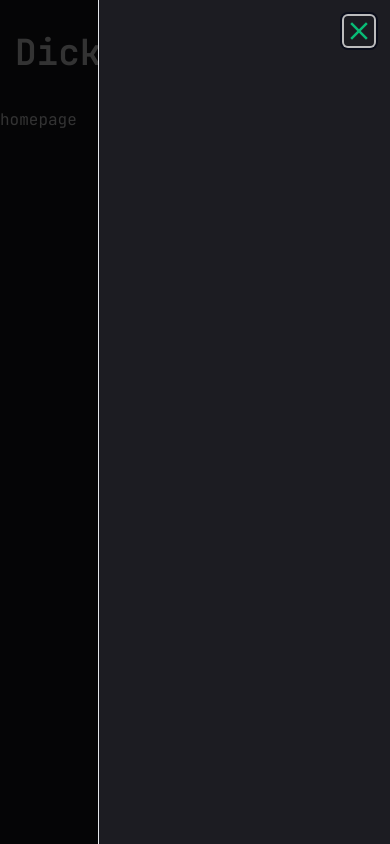
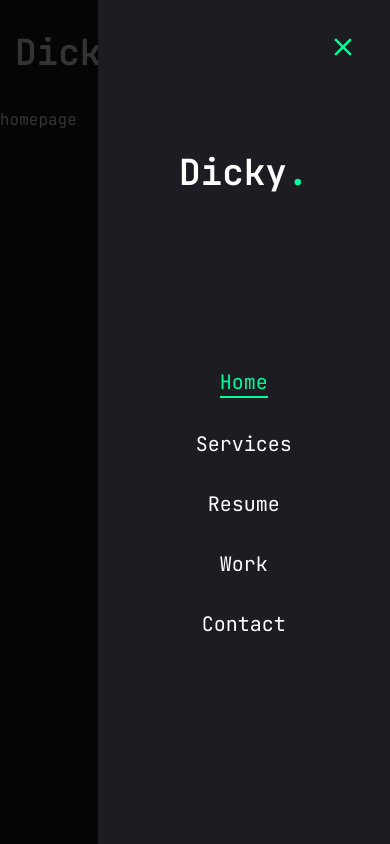
Before and after one commit to diczst/diczst.github.io.new, a Next.js app: page / in a window 390 px wide. Both pictures are taken after a click on the button 367 px from the left and 49 px from the top of the page. Built offline with nearby package versions, Linux system fonts and the light colour scheme.

Commit message:
add navigation mobile nav

```diff
--- a/components/MobileNav.jsx
+++ b/components/MobileNav.jsx
@@ -38,7 +38,25 @@
             </SheetTrigger>
 
             <SheetContent className="flex flex-col">
-                <div></div>
+                <div className="mt-32 mb-40 text-center text-2xl">
+                    <Link href="/">
+                        <h1 className="text-4xl font-semibold">
+                            Dicky<span className="text-accent">.</span>
+                        </h1>
+                    </Link>
+                </div>
+                <nav className="flex flex-col justify-center items-center gap-8">
+                    {links.map((link, index) => {
+                        return (
+                            <Link
+                                href={link.path}
+                                key={index}
+                                className={`${link.path == pathname && "text-accent border-b-2 border-accent"} text-xl capitalize hover:text-accent transition-all`}>
+                                {link.name}
+                            </Link>
+                        );
+                    })}
+                </nav>
             </SheetContent>
         </Sheet>
     )
--- a/components/ui/sheet.jsx
+++ b/components/ui/sheet.jsx
@@ -35,7 +35,7 @@
           "inset-x-0 bottom-0 border-t data-[state=closed]:slide-out-to-bottom data-[state=open]:slide-in-from-bottom",
         left: "inset-y-0 left-0 h-full w-3/4 border-r data-[state=closed]:slide-out-to-left data-[state=open]:slide-in-from-left sm:max-w-sm",
         right:
-          "inset-y-0 right-0 h-full w-3/4  border-l data-[state=closed]:slide-out-to-right data-[state=open]:slide-in-from-right sm:max-w-sm",
+          "inset-y-0 right-0 h-full w-3/4 data-[state=closed]:slide-out-to-right data-[state=open]:slide-in-from-right sm:max-w-sm",
       },
     },
     defaultVariants: {
@@ -50,7 +50,7 @@
     <SheetPrimitive.Content ref={ref} className={cn(sheetVariants({ side }), className)} {...props}>
       {children}
       <SheetPrimitive.Close
-        className="absolute right-4 top-4 rounded-sm opacity-70 ring-offset-white transition-opacity hover:opacity-100 focus:outline-none focus:ring-2 focus:ring-slate-950 focus:ring-offset-2 disabled:pointer-events-none data-[state=open]:bg-slate-100 dark:ring-offset-slate-950 dark:focus:ring-slate-300 dark:data-[state=open]:bg-slate-800">
+        className="absolute right-8 top-8 transition-opacity outline-none">
         <IoMdClose className="text-3xl text-accent" />
         <span className="sr-only">Close</span>
       </SheetPrimitive.Close>
```
